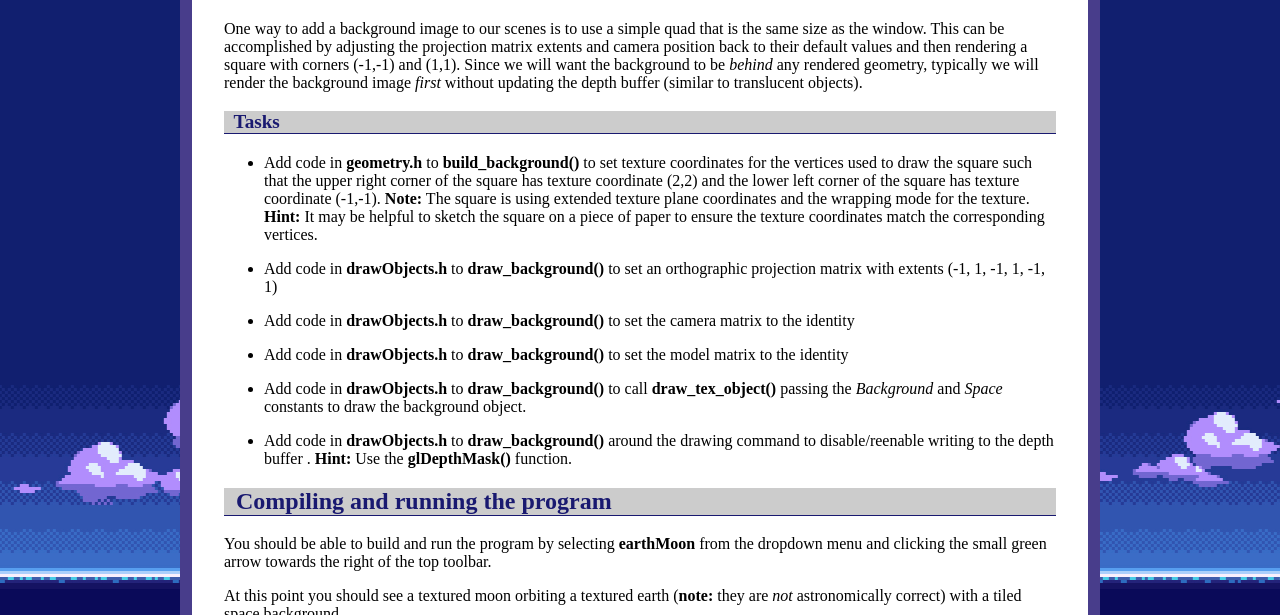
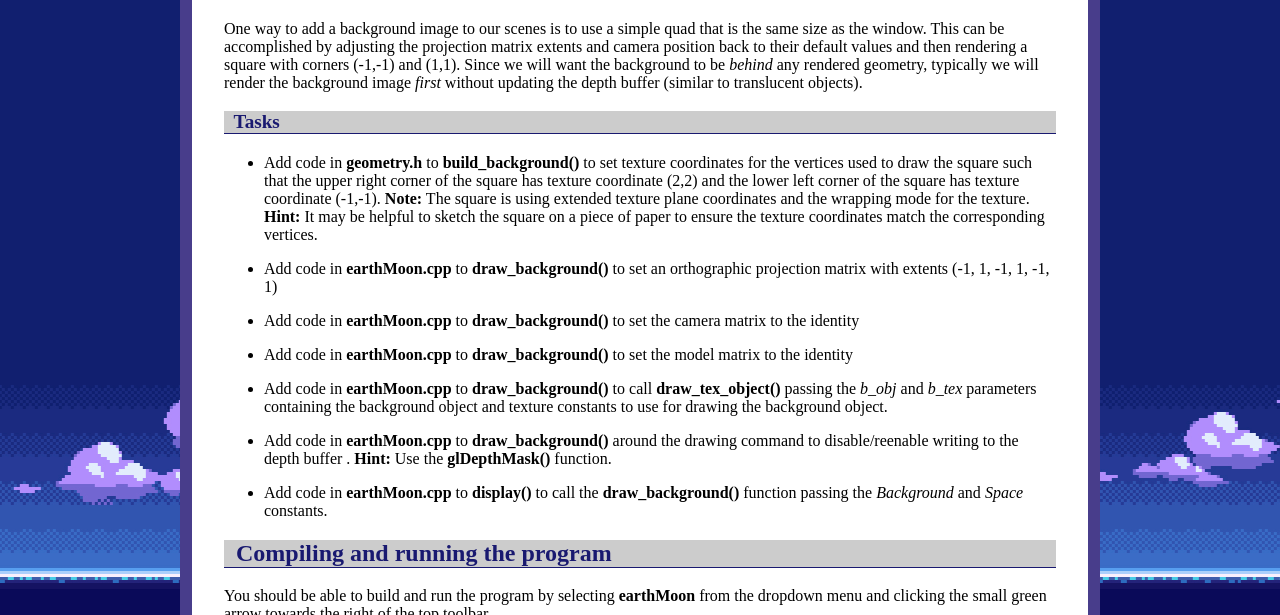
Before and after one commit to ycpcs/cs370-fall2026, a Jekyll site: the page built from labs/lab13.md, in a window 1280 px wide and 900 px high, scrolled down 5459 px, cut to the strip 0-615 px from the top of the window. Built offline with Jekyll 4.4.1, drawn with Linux system fonts in a browser that asks for light colours.

Commit message:
update labs 2 and 13
update labs 2 and 13

```diff
--- a/labs/lab13.md
+++ b/labs/lab13.md
@@ -223,15 +223,17 @@ One way to add a background image to our scenes is to use a simple quad that is
 
 - Add code in **geometry.h** to **build\_background()** to set texture coordinates for the vertices used to draw the square such that the upper right corner of the square has texture coordinate (2,2) and the lower left corner of the square has texture coordinate (-1,-1). **Note:** The square is using extended texture plane coordinates and the wrapping mode for the texture. **Hint:** It may be helpful to sketch the square on a piece of paper to ensure the texture coordinates match the corresponding vertices.
 
-- Add code in **drawObjects.h** to **draw\_background()** to set an orthographic projection matrix with extents (-1, 1, -1, 1, -1, 1)
+- Add code in **earthMoon.cpp** to **draw\_background()** to set an orthographic projection matrix with extents (-1, 1, -1, 1, -1, 1)
 
-- Add code in **drawObjects.h** to **draw\_background()** to set the camera matrix to the identity
+- Add code in **earthMoon.cpp** to **draw\_background()** to set the camera matrix to the identity
 
-- Add code in **drawObjects.h** to **draw\_background()** to set the model matrix to the identity
+- Add code in **earthMoon.cpp** to **draw\_background()** to set the model matrix to the identity
 
-- Add code in **drawObjects.h** to **draw\_background()** to call **draw\_tex\_object()** passing the *Background* and *Space* constants to draw the background object.
+- Add code in **earthMoon.cpp** to **draw\_background()** to call **draw\_tex\_object()** passing the *b\_obj* and *b\_tex* parameters containing the background object and texture constants to use for drawing the background object.
 
-- Add code in **drawObjects.h** to **draw\_background()** around the drawing command to disable/reenable writing to the depth buffer . **Hint:** Use the **glDepthMask()** function.
+- Add code in **earthMoon.cpp** to **draw\_background()** around the drawing command to disable/reenable writing to the depth buffer . **Hint:** Use the **glDepthMask()** function.
+
+- Add code in **earthMoon.cpp** to **display()** to call the **draw\_background()** function passing the *Background* and *Space* constants.
 
 ## Compiling and running the program
 
```
Also changed, not shown: labs/lab02.md (+2 -2 lines).
